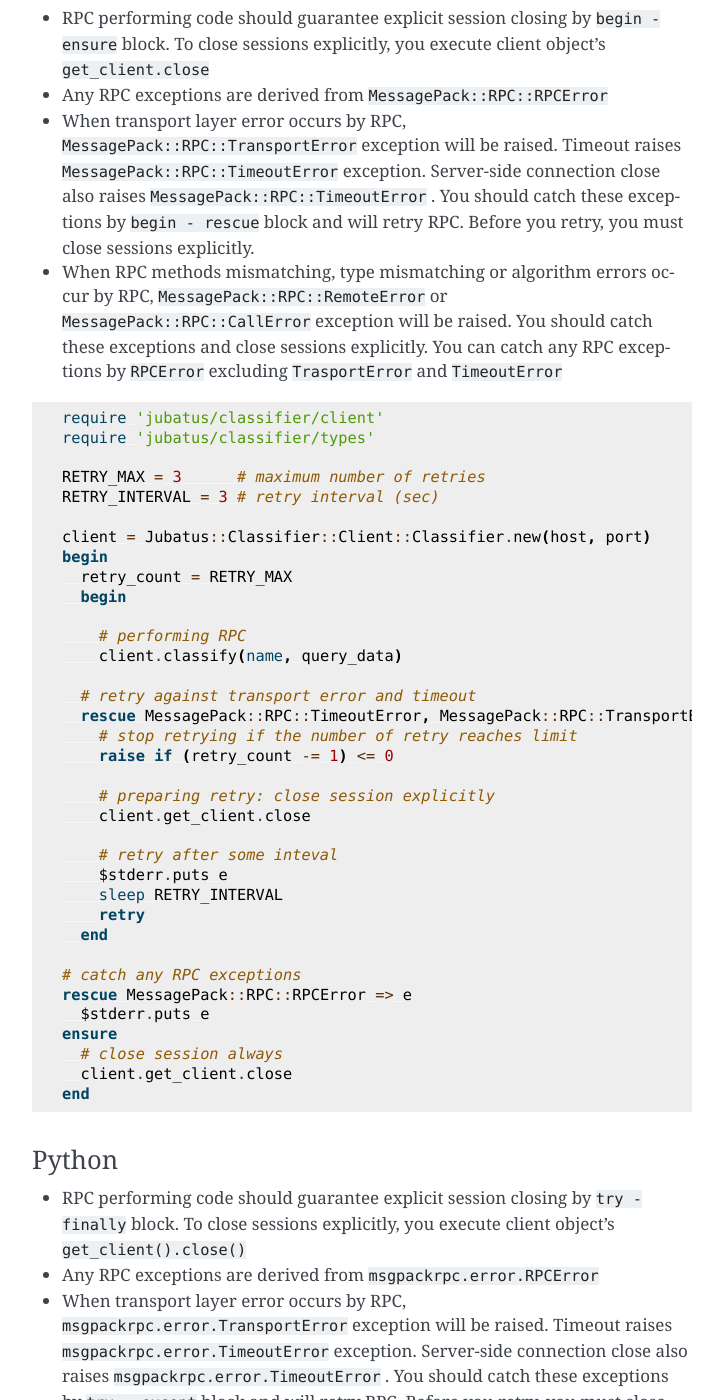
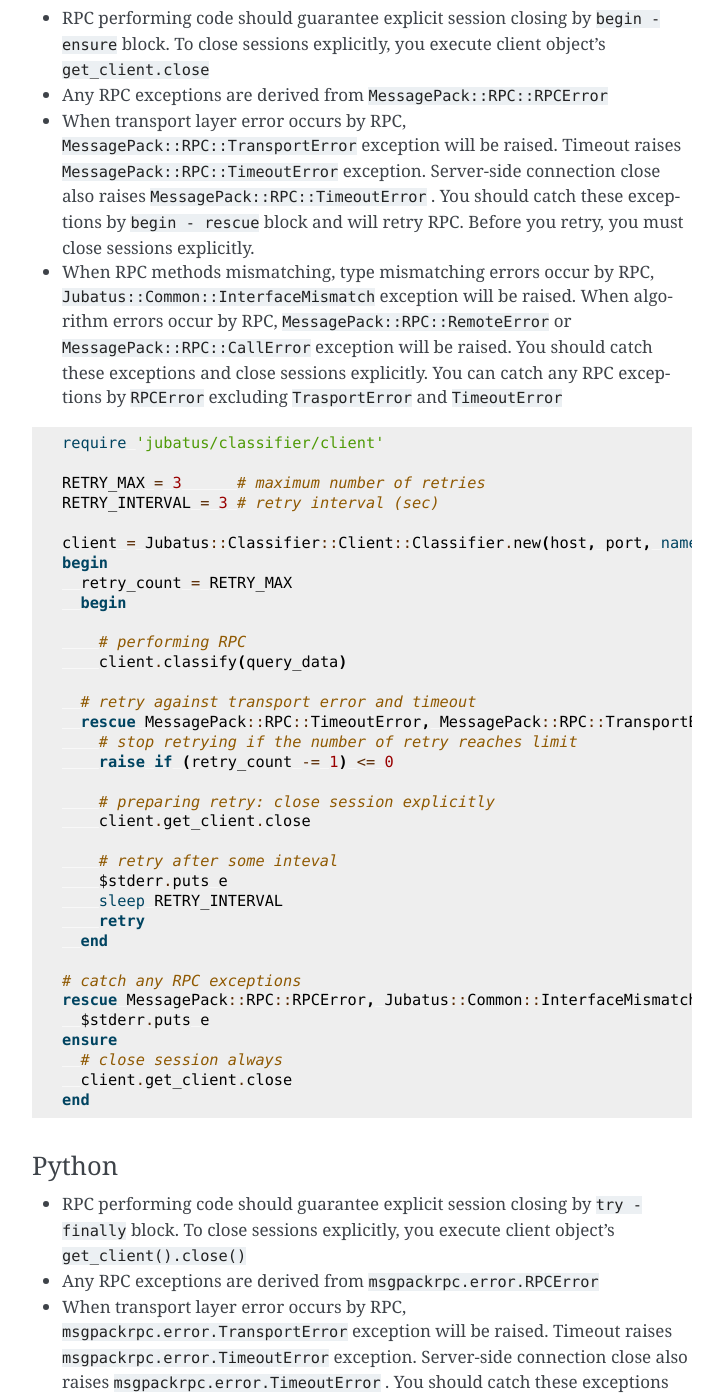
Before and after one commit to jubatus/website, a Sphinx documentation site: the page built from source/en/faq_rpc_err_workaround.rst, in a window 1280 px wide and 1400 px high, scrolled down 845 px. Shown: the whole window, without its empty margins (388-1111 px from the left). Built offline with Sphinx 7.4.7, drawn with Linux system fonts in a browser that asks for light colours; the version number could not be read and is left out; some of the changed text lies outside the part shown.

Commit message:
Update for new client

```diff
--- a/source/en/faq_rpc_err_workaround.rst
+++ b/source/en/faq_rpc_err_workaround.rst
@@ -51,26 +51,25 @@ Ruby
   You should catch these exceptions by ``begin - rescue`` block and will retry RPC.
   Before you retry, you must close sessions explicitly.
 
-+ When RPC methods mismatching, type mismatching or algorithm errors occur by RPC,
-  ``MessagePack::RPC::RemoteError`` or ``MessagePack::RPC::CallError`` exception will be raised.
++ When RPC methods mismatching, type mismatching errors occur by RPC, ``Jubatus::Common::InterfaceMismatch`` exception will be raised.
+  When algorithm errors occur by RPC, ``MessagePack::RPC::RemoteError`` or ``MessagePack::RPC::CallError`` exception will be raised.
   You should catch these exceptions and close sessions explicitly.
   You can catch any RPC exceptions by ``RPCError``  excluding ``TrasportError`` and ``TimeoutError``
 
 .. code-block:: ruby
 
   require 'jubatus/classifier/client'
-  require 'jubatus/classifier/types'
 
   RETRY_MAX = 3      # maximum number of retries
   RETRY_INTERVAL = 3 # retry interval (sec)
 
-  client = Jubatus::Classifier::Client::Classifier.new(host, port)
+  client = Jubatus::Classifier::Client::Classifier.new(host, port, name, timeout)
   begin
     retry_count = RETRY_MAX
     begin
 
       # performing RPC
-      client.classify(name, query_data)
+      client.classify(query_data)
 
     # retry against transport error and timeout
     rescue MessagePack::RPC::TimeoutError, MessagePack::RPC::TransportError => e
@@ -87,7 +86,7 @@ Ruby
     end
 
   # catch any RPC exceptions
-  rescue MessagePack::RPC::RPCError => e
+  rescue MessagePack::RPC::RPCError, Jubatus::Common::InterfaceMismatch => e
     $stderr.puts e
   ensure
     # close session always
@@ -108,7 +107,7 @@ Python
   You should catch these exceptions by ``try - except`` block and will retry RPC.
   Before you retry, you must close sessions explicitly and **re-create a client object**
 
-+ When RPC method or type mismatching occur, ``msgpackrpc.error.CallError`` exception
++ When RPC method or type mismatching occur, ``jubatus.common.client.InterfaceMismatch`` exception
   will be raised.
   Algorithm error and other RPC errors raise ``msgpackrpc.error.RPCError`` exception.
   You should catch these exceptions and close sessions explicitly.
@@ -117,21 +116,21 @@ Python
 .. code-block:: python
 
   import jubatus
-  from jubatus.classifier.types import datum
+  from jubatus.common import Datum
   import msgpackrpc
   import time
 
   retry_max = 3      # maximum number of retries
   retry_interval = 3 # retry interval (sec)
 
-  client = jubatus.Classifier(host, port)
+  client = jubatus.Classifier(host, port, name, timeout)
   try:
       retry_count = retry_max
       while True:
           try:
 
               # performing RPC
-              client.classify(name, query_data)
+              client.classify(query_data)
               break
 
           # retry against transport error and timeout
@@ -151,7 +150,7 @@ Python
               continue
 
   # catch any RPC exceptions
-  except msgpackrpc.error.RPCError as e:
+  except (msgpackrpc.error.RPCError, jubatus.common.client.InterfaceMismatch) as e:
       print e
 
   finally:
```
Also changed, not shown: other parts of source/en/faq_rpc_err_workaround.rst (+3 -3 lines), source/ja/faq_rpc_err_workaround.rst (+14 -15 lines).
